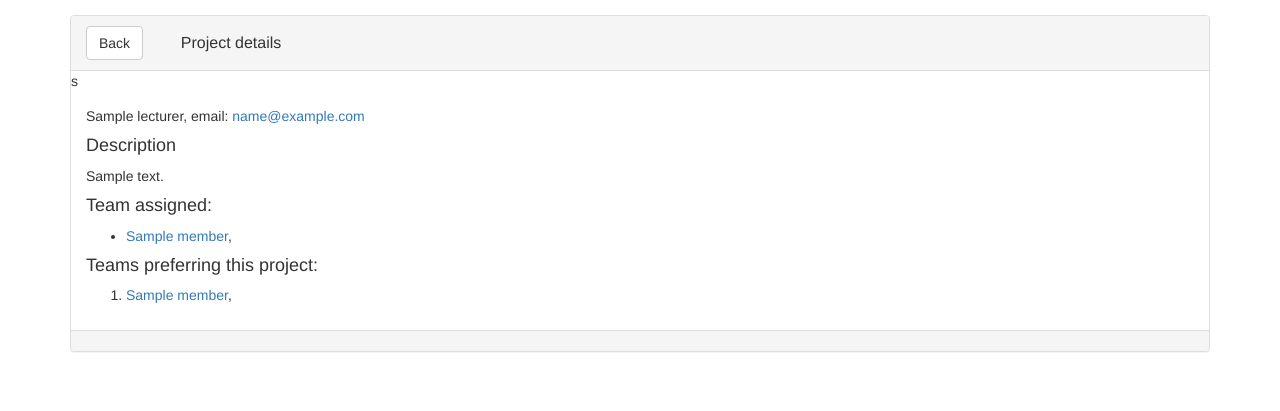
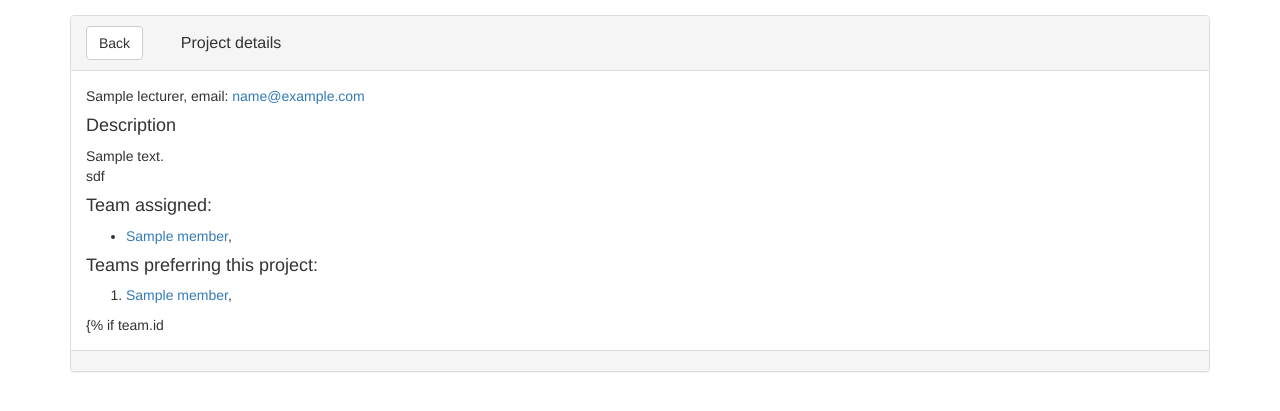
Before and after one commit to radzikowskikacper/projects, a Django app: template apps/students/templates/students/project.html in a window 1280 px wide. Shown: the part 72-483 px from the top of the page. Run offline with Django 3.2, Linux system fonts and the light colour scheme; the template is opened without the code that fills it: most values are stand-ins (such as "Sample title", 1, 10 or a date in 2020); some libraries are stand-ins or nearby versions.

Commit message:
test template

```diff
--- a/apps/students/templates/students/project_detail.html
+++ b/apps/students/templates/students/project_detail.html
@@ -1,4 +1,4 @@
-s{% load i18n %}
+{% load i18n %}
 {% load bootstrap3 %}
 
 {# Panel content #}
@@ -13,6 +13,12 @@ s{% load i18n %}
         <h4>{% trans "Description" %}</h4>
         {{ project.description|safe }}
     </div>
+
+    {% if project.team_assigned == team %}
+    asd
+    {% else %}
+    sdf
+    {% endif %}
 
     <h4>{% trans "Team assigned" %}:</h4>
     {% if project.team_assigned == None %}
@@ -50,5 +56,7 @@ s{% load i18n %}
     </ol>
     {% endif %}
 
+    {% if team.id
+
 </div>
 {% endblock %}
```
